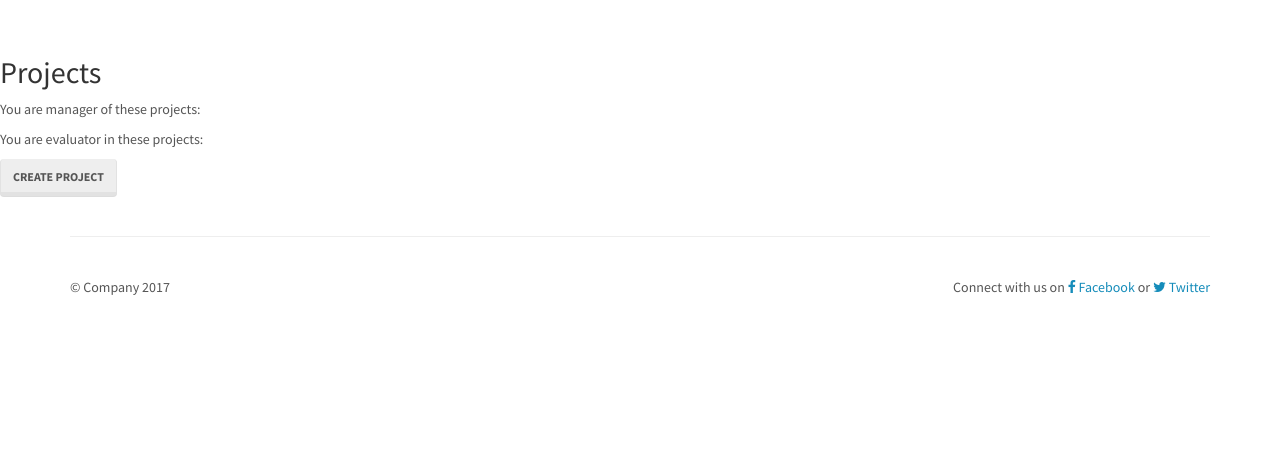
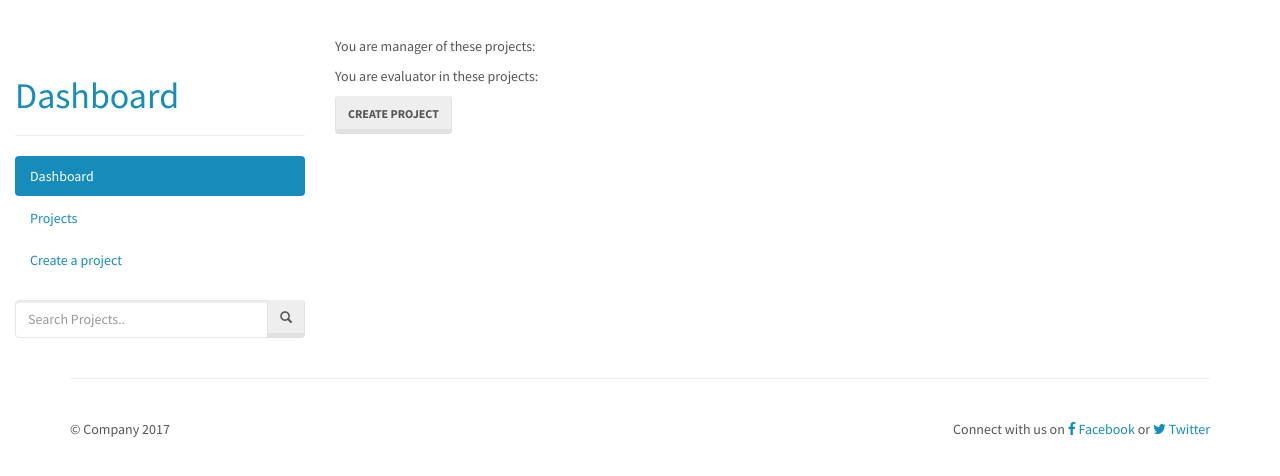
Before and after one commit to boogh/she, a Django app: template SHE34/src/HE3/templates/HE3/dashboard.html in a window 1280 px wide. Shown: the part 54-530 px from the top of the page. Run offline with Django 3.2, Linux system fonts and the light colour scheme; the template is opened without the code that fills it, so the values that code supplies are empty; some libraries are stand-ins or nearby versions; some web fonts are replaced.

Commit message:
Dashboard now extends HE3/base with a sidebar

```diff
--- a/SHE34/src/HE3/templates/HE3/baseHE.html
+++ b/SHE34/src/HE3/templates/HE3/baseHE.html
@@ -1,140 +1,28 @@
-<!DOCTYPE html>
-<html lang="en">
+
+{% extends 'base.html' %}
 {% load staticfiles %}
-{% load thumbnail %}
-
-<head>
-    <meta charset="utf-8">
-    <meta http-equiv="X-UA-Compatible" content="IE=edge">
-    <meta name="viewport" content="width=device-width, initial-scale=1.0">
-    <meta name="description" content="{% block description %}{% endblock description %}">
-    <meta name="author" content="Arun Ravindran">
-    <link rel="shortcut icon" href="{% static 'site/ico/favicon.ico' %}">
-
-    <title>{% block title %}{% include "_brandname.html" %} :: {% endblock %}</title>
-
-    <!-- Bootstrap core CSS -->
-    <link href="{% static 'bootstrap/css/bootstrap.min.css' %}" rel="stylesheet">
-
-
-
-    <!-- Custom styles for this site -->
-    {% block styles %}
-        <link href="{% static 'site/css/main.css' %}" rel="stylesheet">
-    {% endblock styles %}
-
-    <!-- Custom tags for the head tag -->
-    {% block extrahead %}{% endblock extrahead %}
-
-    <!-- HTML5 shim and Respond.js IE8 support of HTML5 elements and media queries -->
-    <!--[if lt IE 9]>
-      <script src="https://oss.maxcdn.com/libs/html5shiv/3.7.0/html5shiv.js"></script>
-      <script src="https://oss.maxcdn.com/libs/respond.js/1.3.0/respond.min.js"></script>
-    <![endif]-->
-</head>
-
-<body>
-
-{% block navbar %}
-    <div class="navbar navbar-default navbar-fixed-top" role="navigation">
-        <div class="navbar-header">
-            <button type="button" class="navbar-toggle" data-toggle="collapse" data-target=".navbar-collapse">
-                <span class="sr-only">Toggle navigation</span>
-                <span class="icon-bar"></span>
-                <span class="icon-bar"></span>
-                <span class="icon-bar"></span>
-            </button>
-            <a class="navbar-brand" href="{% url 'home' %}">
-                {% block navbar-brand %}
-                    <img src="{% static 'site/img/logo.png' %}" alt="logo">
-                    {% include "_brandname.html" %}
-                {% endblock %}
-            </a>
-        </div>
-        {% block navbar-menu %}
-            <div class="collapse navbar-collapse">
-                <ul class="nav navbar-nav">
-                    {% block navbar-left %}{% endblock %}
-                </ul>
-                <ul class="nav navbar-nav navbar-right">
-                    {% block navbar-right %}
-                        {% if user.is_authenticated %}
-                            {% if user.is_staff %}
-                                <li><a href="{% url 'admin:index' %}">Admin</a></li>
-                            {% endif %}
-                            <li class="dropdown">
-                                <a href="#" class="dropdown-toggle profile-menu" data-toggle="dropdown">
-                                    <img src="{% thumbnail user.profile.picture|default:'default_profile.png' 30x30 crop %}" alt="" />
-                                    {{ user.get_full_name|truncatechars:20 }}
-                                    <span class="caret"></span>
-                                </a>
-
-                                <ul class="dropdown-menu" role="menu">
-                                    <li><a href="{% url 'profiles:show_self' %}">Profile</a></li>
-                                    <li><a href="{% url 'accounts:logout' %}">Logout</a></li>
-                                    <li><a href="{% url 'profiles:dashboard:user-dashboard' %}"> Dashboard </a></li>
-                                </ul>
-                            </li>
-                        {% endif %}
-                    {% endblock %}
-                </ul>
-                </ul>
-            </div><!--/.nav-collapse -->
-        {% endblock %}
-    </div>
-{% endblock navbar %}
-
-{% block messages %}
-    {% if messages %}
-        {% for message in messages %}
-            <div class="alert alert-{{ message.tags }}">  <!-- singular -->
-                <a class="close" data-dismiss="alert">×</a>
-                {{ message|safe }}
-            </div>
-        {% endfor %}
-    {% endif %}
-{% endblock %}
-
-{% block splash %}
-{% endblock splash %}
-
 {% block container %}
-    <div class="container">
-
-        <div class="starter-template">
-            <h1>New Project</h1>
-            <p class="lead">Use this document as a way to quickly start any new project.<br> All you get is this text and a mostly barebones HTML document.</p>
-        </div>
-
-    </div><!-- /.container -->
-{% endblock container %}
-
-<!-- Site footer -->
-{% block footer %}
-    <!-- Some social button for contact will do -->
-    <a name="contact"></a>
-    <div class="container">
-        <div class="footer">
-            <div class="row">
-                <div class="col-lg-6">
-                    <p>&copy; Company {% now 'Y' %}</p>
-                </div>
-                <div class="col-lg-6 text-right">
-                    Connect with us on
-                    <a href="#"><i class="fa fa-facebook"></i> Facebook</a> or
-                    <a href="#"><i class="fa fa-twitter"></i> Twitter</a>
+    <div class="container-fluid">
+        <div class="row content">
+            <div class="col-sm-3 sidenav">
+                <div class="page-header "> <h1 class="text-primary"> Dashboard</h1></div>
+                <ul class="nav nav-pills nav-stacked">
+                    <li class="active"><a href="#section1">Dashboard</a></li>
+                    <li><a href="#section2">Projects</a></li>
+                    <li><a href="#section3">Create a project</a></li>
+                </ul><br>
+                <div class="input-group">
+                    <input type="text" class="form-control" placeholder="Search Projects..">
+                    <span class="input-group-btn">
+                         <button class="btn btn-default" type="button">
+                               <span class="glyphicon glyphicon-search"></span>
+                            </button>
+                     </span>
                 </div>
             </div>
+            {% block content %}
+            {% endblock content%}
+
         </div>
     </div>
-{% endblock %}
-
-<!-- Bootstrap core JavaScript
-================================================== -->
-<!-- Placed at the end of the document so the pages load faster -->
-<script src="https://code.jquery.com/jquery-1.10.2.min.js"></script>
-<script src="{% static 'bootstrap/js/bootstrap.min.js' %}"></script>
-{% block scripts %}
-{% endblock scripts %}
-</body>
-</html>
+{% endblock container %}
--- a/SHE34/src/HE3/templates/HE3/dashboard.html
+++ b/SHE34/src/HE3/templates/HE3/dashboard.html
@@ -1,8 +1,8 @@
-{% extends "base.html" %}
+{% extends "HE3/baseHE.html" %}
 {% load staticfiles %}
-{% block container %}
-    <h2> Projects</h2>
-    <p> You are manager of these projects:</p>
+{% block content %}
+    <div class="col-sm-9">
+                <div class=".page-header"> You are manager of these projects:</div>
                 <ul>
 
                     {% for project in asmanager %}
@@ -23,4 +23,5 @@
                 <div >
                     <a class="btn btn-default" href="{% url 'profiles:dashboard:project_create' %}"> Create Project</a>
                 </div>
+            </div>
 {% endblock  %}
--- a/SHE34/src/SHE34/settings/base.py
+++ b/SHE34/src/SHE34/settings/base.py
@@ -127,6 +127,7 @@ ALLOWED_HOSTS = []
 
 # Crispy Form Theme - Bootstrap 3
 CRISPY_TEMPLATE_PACK = 'bootstrap3'
+# CRISPY_ALLOWED_TEMPLATE_PACKS = ('bootstrap', 'uni_form', 'bootstrap3')
 
 # For Bootstrap 3, change error alert to 'danger'
 from django.contrib import messages
--- a/SHE34/src/profiles/templates/profiles/show_profile.html
+++ b/SHE34/src/profiles/templates/profiles/show_profile.html
@@ -53,7 +53,7 @@
 	  <strong>Bio</strong>: {{ show_user.profile.bio }}
 	</div>
       <div class="panel-body">
-          <a class="btn btn-success" href="{% url 'profiles:dashboard:user-dashboard' %}" role="button">Show Dashboard</a>
+          <a class="btn btn-primary" href="{% url 'profiles:dashboard:user-dashboard' %}" role="button">Show Dashboard</a>
       </div>
       </div>
     </div>
```
Lines whose indentation alone changed are shown as unchanged.
